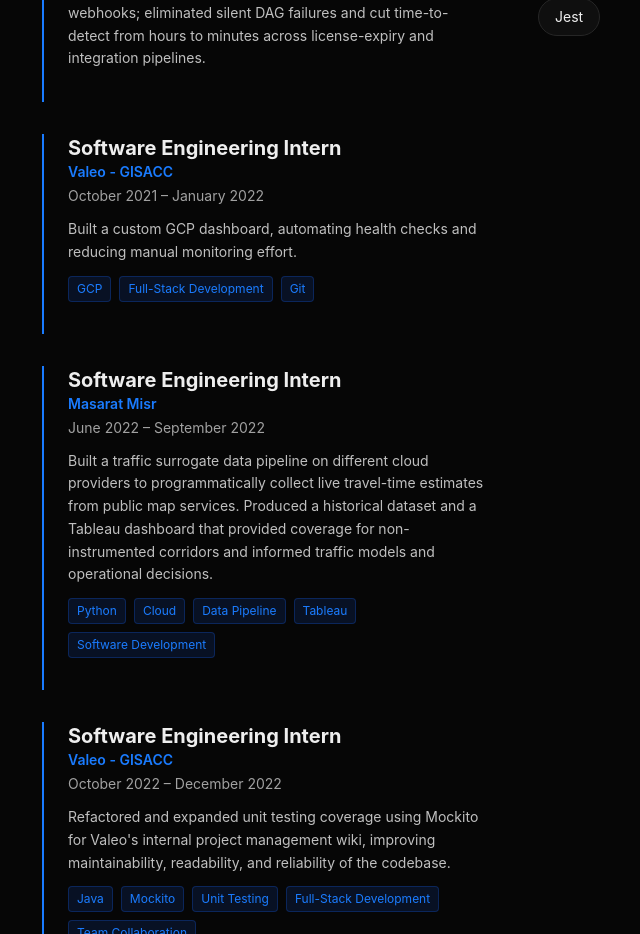
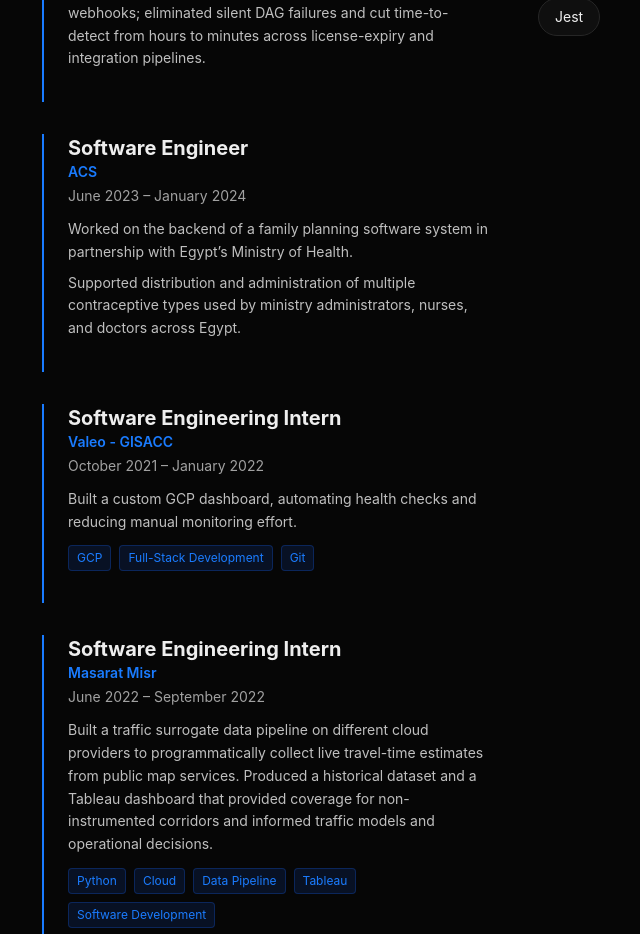
Before and after one commit to Sawalhy/portfolio, a React (Vite) app: page / in a window 1280 px wide. Shown: the part 7054-7988 px from the top of the page, without its empty margins (270-910 px from the left). Built offline with nearby package versions, Linux system fonts and the light colour scheme.

Commit message:
Add new experience entry for Software Engineer role at ACS, detailing contributions to family planning software in collaboration with Egypt’s Ministry of Health.

```diff
--- a/components/Experience.tsx
+++ b/components/Experience.tsx
@@ -11,6 +11,15 @@
       'Integrated OpenAI\'s ChatGPT to create an AI-powered conversational assistant for spatial searches and geolocation queries, improving user experience and reducing manual support workload.',
       'Secured renewal of GISCON\'s flagship eMISK contract by delivering high-quality work and maintaining effective communication with clients and stakeholders.',
       'Proposed and implemented Airflow health checks, weekly DAG reports, and failure alerts (heartbeat, task-fail) via Discord webhooks; eliminated silent DAG failures and cut time-to-detect from hours to minutes across license-expiry and integration pipelines.',
+    ],
+  },
+  {
+    role: 'Software Engineer',
+    company: 'ACS',
+    period: 'June 2023 – January 2024',
+    description: [
+      'Worked on the backend of a family planning software system in partnership with Egypt’s Ministry of Health.',
+      'Supported distribution and administration of multiple contraceptive types used by ministry administrators, nurses, and doctors across Egypt.',
     ],
   },
   {
```
